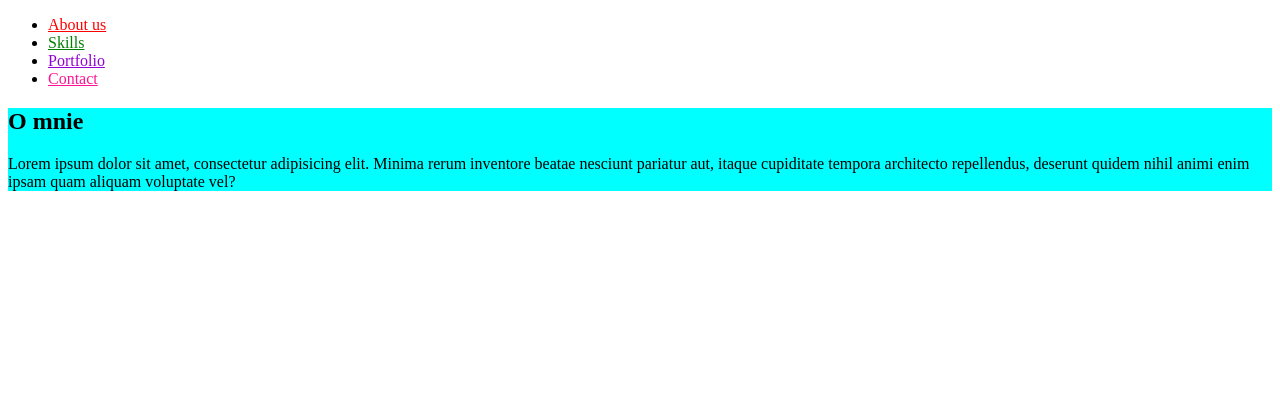
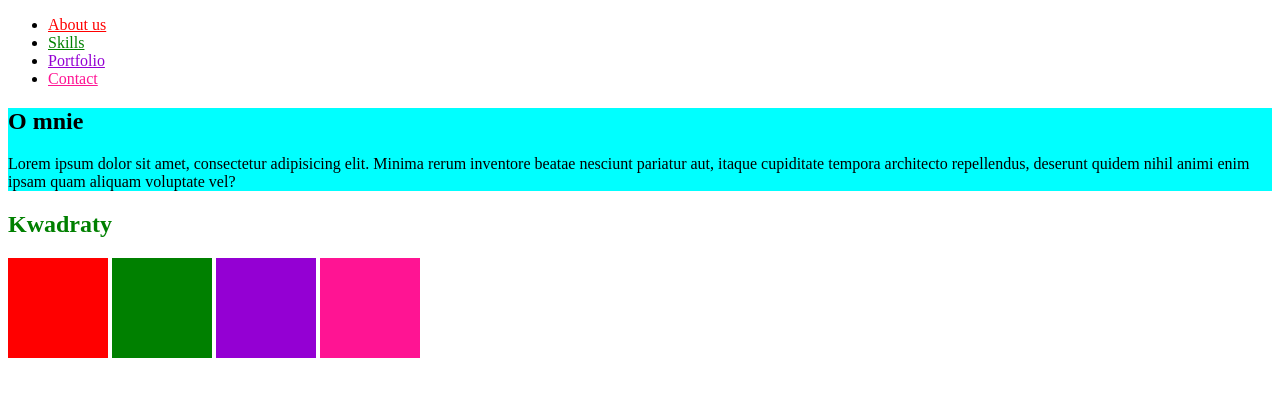
Before and after one commit to monikagrabczak86/zad-7218, a plain HTML site: page index.html in a window 1280 px wide. Drawn offline with Linux system fonts and the light colour scheme.

Commit message:
sekcja skils

```diff
--- a/index.html
+++ b/index.html
@@ -18,5 +18,12 @@
         <h1>O mnie</h1>
         <p>Lorem ipsum dolor sit amet, consectetur adipisicing elit. Minima rerum inventore beatae nesciunt pariatur aut, itaque cupiditate tempora architecto repellendus, deserunt quidem nihil animi enim ipsam quam aliquam voluptate vel?</p>
     </section>
+    <section id="skils">
+        <h1>Kwadraty</h1>
+        <div id="div1"></div>
+        <div id="div2"></div>
+        <div id="div3"></div>
+        <div id="div4"></div>
+    </section>
 </body>
 </html>
--- a/style.css
+++ b/style.css
@@ -13,3 +13,27 @@
 #AboutUs {
     background-color: aqua;
 }
+#div1 {
+    background-color: red;
+    width: 100px;
+    height: 100px;
+    display: run-in;
+}
+#div2 {
+    background-color: green;
+    width: 100px;
+    height: 100px;
+}
+#div3 {
+    background-color: darkviolet;
+    width: 100px;
+    height: 100px;
+}
+#div4 {
+    background-color: deeppink;
+    width: 100px;
+    height: 100px;
+}
+#div1, #div2, #div3, #div4 {
+    display: inline-block;
+}
```
